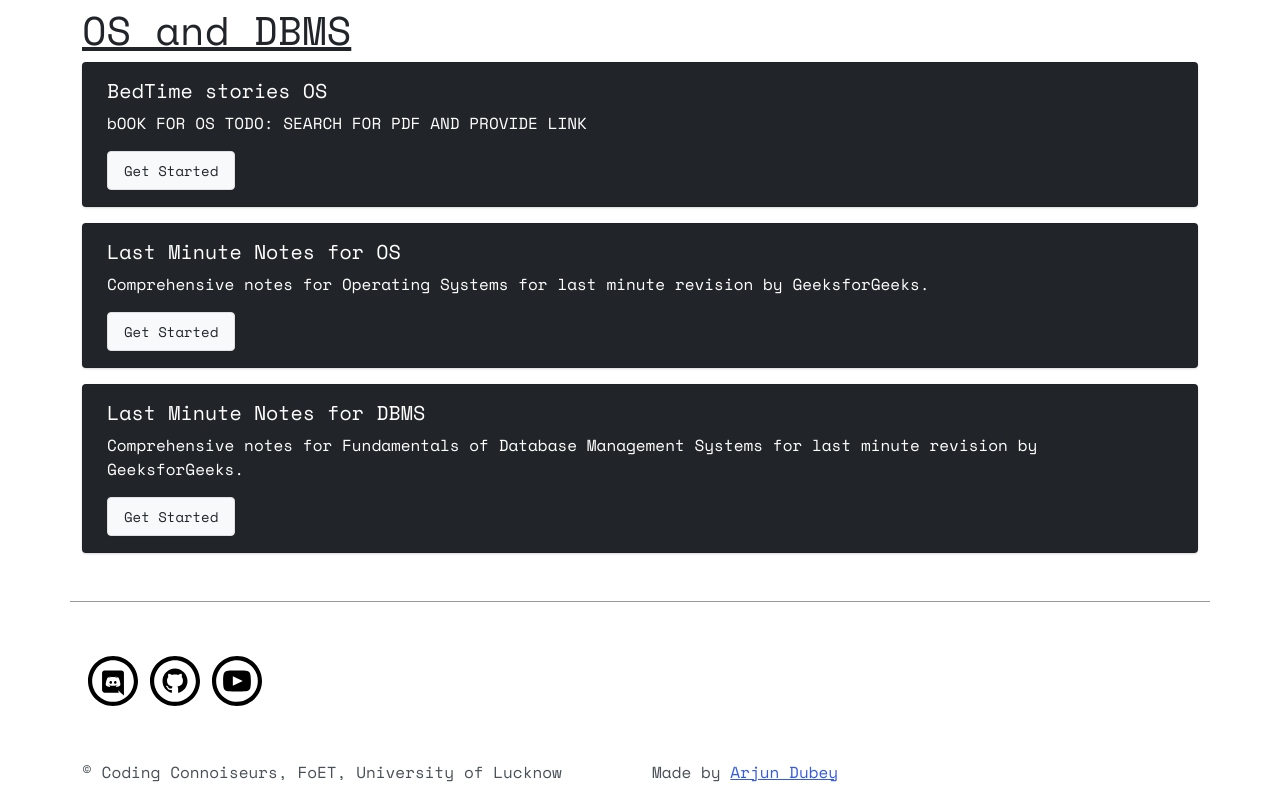
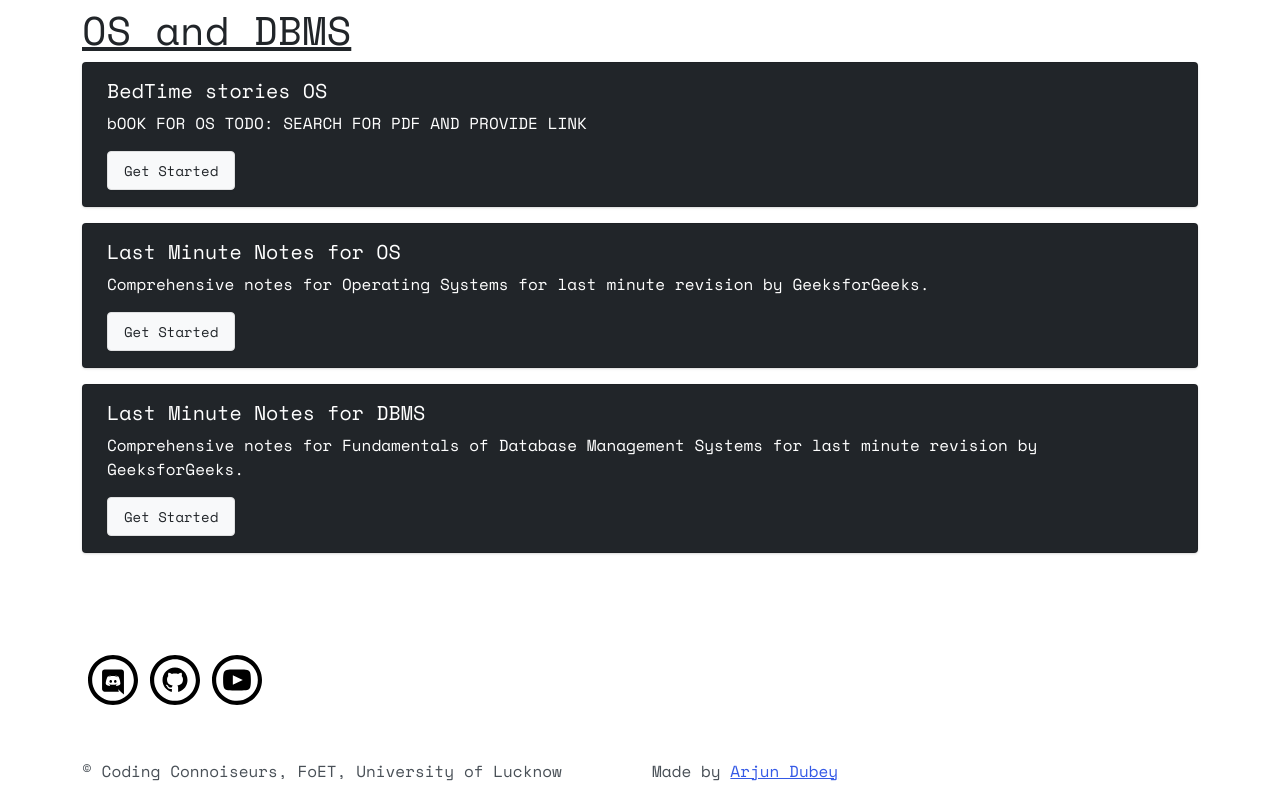
Before and after one commit to alwenpy/coding-connoisseurs.github.io, a Vue app: page /resources/sdeinterview in a window 1280 px wide. Shown: the part 1517-2317 px from the top of the page. Built offline with nearby package versions, Linux system fonts and the light colour scheme.

Commit message:
check for auto deploy

```diff
--- a/src/components/GeneralComponents/Footer.vue
+++ b/src/components/GeneralComponents/Footer.vue
@@ -44,7 +44,4 @@ export default {};
 .github:hover {
   background-color: rgba(33, 31, 31, 0.5);
 }
-.footer {
-  border-top: 1px solid rgba(53, 57, 53, 0.5);
-}
 </style>
```
